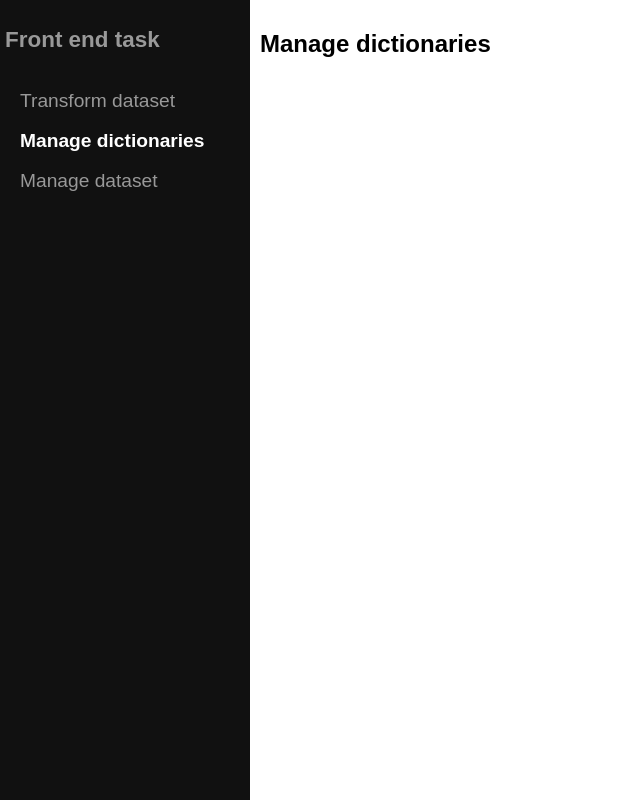
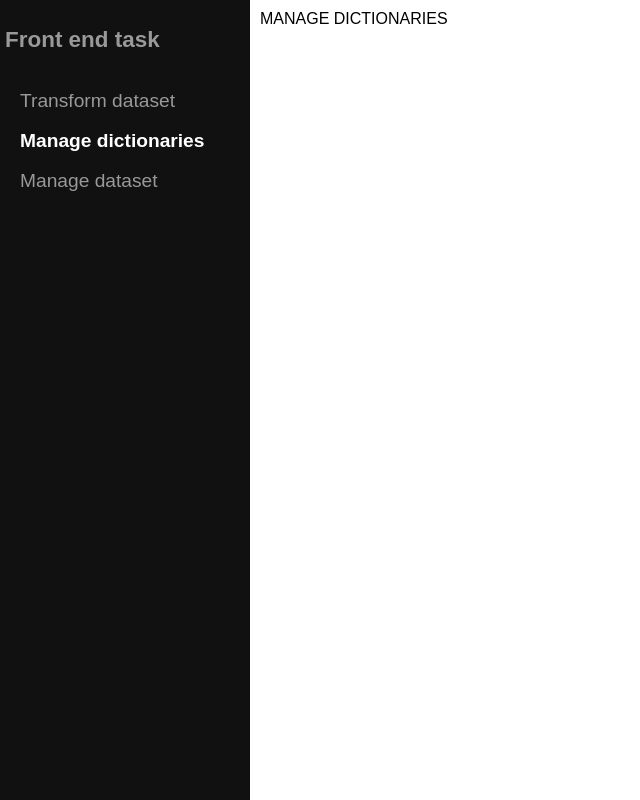
Before and after one commit to cipriancaba/swiss-job, a React (Create React App) app: page /manage in a window 1280 px wide. Shown: the whole page, without its empty margins (0-640 px from the left). Built offline with nearby package versions, Linux system fonts and the light colour scheme.

Commit message:
Added initial components

```diff
--- a/src/appRoutes.tsx
+++ b/src/appRoutes.tsx
@@ -1,4 +1,7 @@
 import * as React from 'react'
+import { ManageDataset } from './components/ManageDataset'
+import { ManageDictionaries } from './components/ManageDictionaries'
+import { TransformDataset } from './components/TransformDataset'
 
 export interface AppRoute {
   content: () => React.ReactElement<any>
@@ -9,19 +12,19 @@ export interface AppRoute {
 
 export const appRoutes: AppRoute[] = [
   {
-    content: () => <h2>Transform dataset</h2>,
+    content: () => <TransformDataset />,
     path: '/',
     exact: true,
     sidebar: () => <span>Transform dataset</span>,
   },
   {
-    content: () => <h2>Manage dictionaries</h2>,
+    content: () => <ManageDictionaries />,
     path: '/manage',
     exact: true,
     sidebar: () => <span>Manage dictionaries</span>,
   },
   {
-    content: () => <h2>Manage dataset</h2>,
+    content: () => <ManageDataset />,
     path: '/dataset',
     exact: true,
     sidebar: () => <span>Manage dataset</span>,
--- /dev/null
+++ b/src/components/ManageDataset.tsx
@@ -0,0 +1,5 @@
+import * as React from 'react'
+
+export class ManageDataset extends React.PureComponent {
+  render = () => <div>MANAGE DATASET</div>
+}
--- /dev/null
+++ b/src/components/ManageDictionaries.tsx
@@ -0,0 +1,5 @@
+import * as React from 'react'
+
+export class ManageDictionaries extends React.PureComponent {
+  render = () => <div>MANAGE DICTIONARIES</div>
+}
--- /dev/null
+++ b/src/components/TransformDataset.tsx
@@ -0,0 +1,5 @@
+import * as React from 'react'
+
+export class TransformDataset extends React.PureComponent {
+  render = () => <div>TRANSFORM DATASET</div>
+}
```
